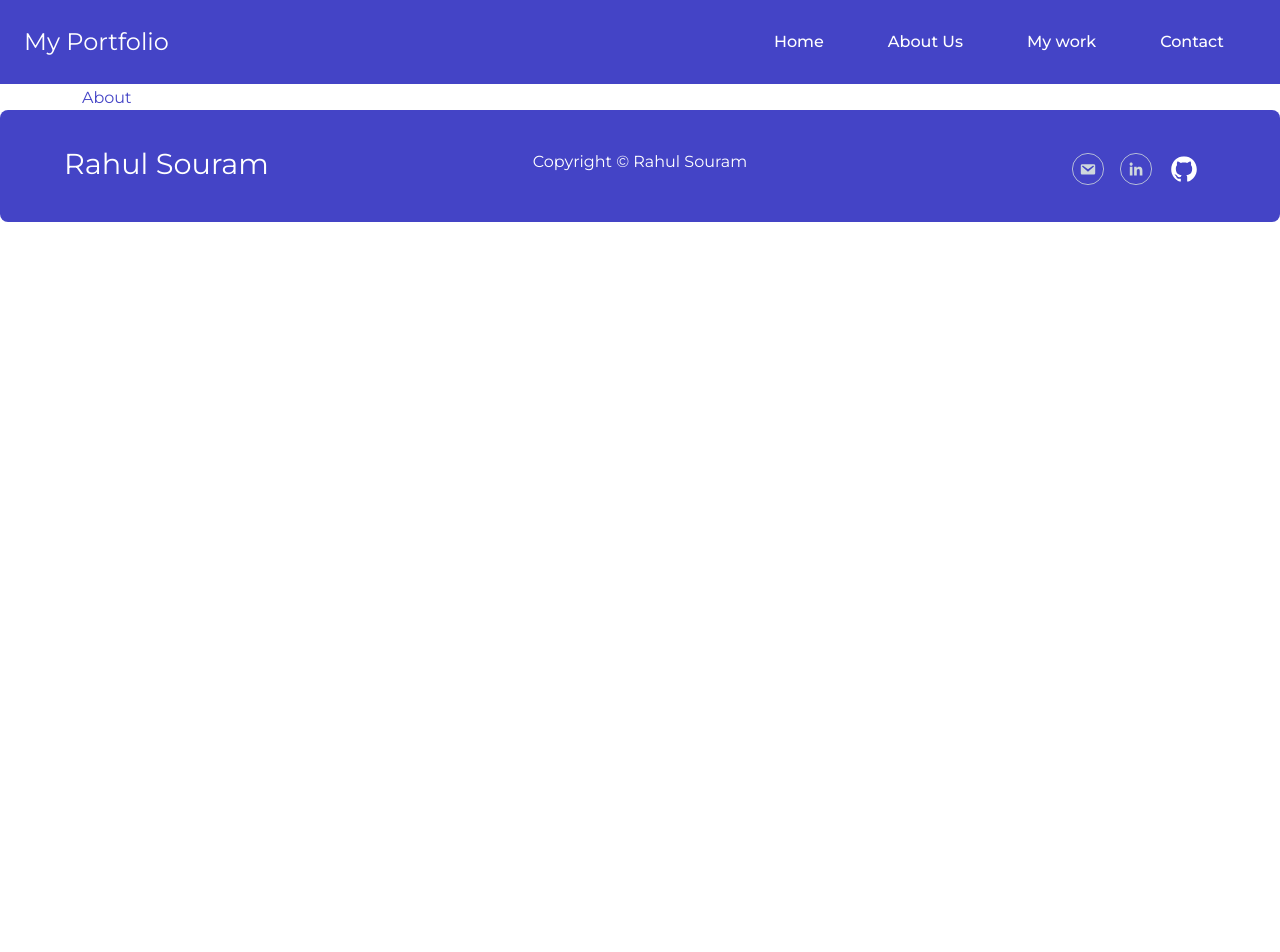
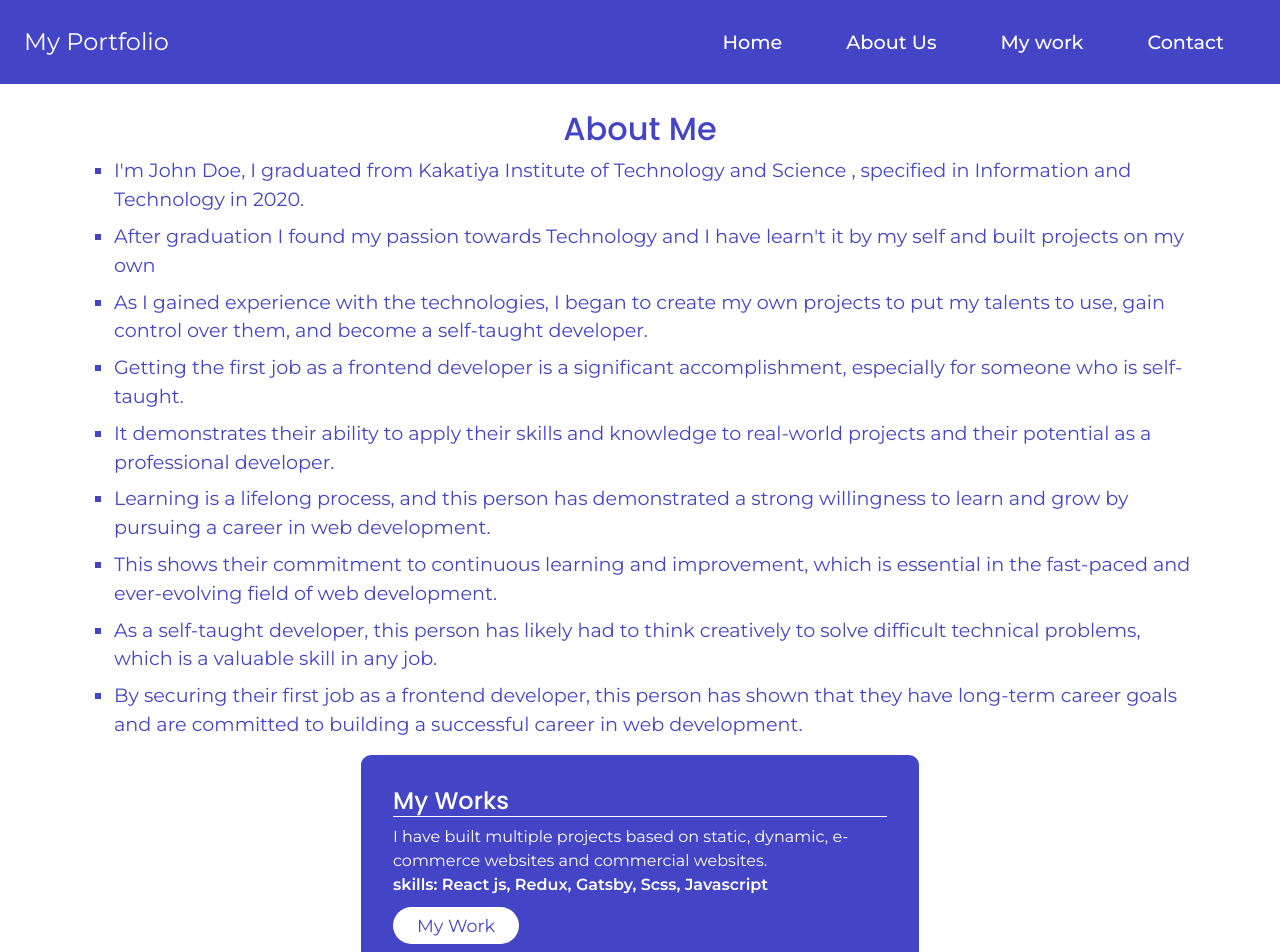
Before and after one commit to Rahul-Souram/sample-porfolio, a React (Create React App) app: page /about in a window 1280 px wide. Shown: the top 952 px of the page. Before the commit the page ends 800 px from the top, so only its background shows below. Built offline with nearby package versions, Linux system fonts and the light colour scheme.

Commit message:
website layout completed

```diff
--- a/src/components/Footer/Footer.jsx
+++ b/src/components/Footer/Footer.jsx
@@ -16,7 +16,7 @@ const Footer = () => {
     <div className="footer-container">
       <div className="footer-logo-container">
         <Link to="/" className="footer-logo">
-          Rahul Souram
+          My Portfolio
         </Link>
         <div className="footer-links-container">
           {footerLinks.map((item) => {
@@ -32,7 +32,7 @@ const Footer = () => {
           })}
         </div>
       </div>
-      <div className="footer-copy">Copyright &copy; Rahul Souram</div>
+      <div className="footer-copy">Copyright &copy; John Doe</div>
     </div>
   );
 };
--- a/src/pages/Home.js
+++ b/src/pages/Home.js
@@ -15,7 +15,7 @@ const Home = () => {
         <div className=" intro-card">
           <h2>About Me</h2>
           <ul className="text-start">
-            <li>Rahul Souram</li>
+            <li>John Doe</li>
             <li>Self Taught Developer</li>
             <li>2.5 Experience in React JS Developer role</li>
             <li>Hyderabad</li>
--- a/src/pages/about.js
+++ b/src/pages/about.js
@@ -1,7 +1,35 @@
 import React from "react";
+import { bio } from "../static/data";
+import { Link } from "react-router-dom";
 
 const About = () => {
-  return <div className="container">About</div>;
+  return (
+    <div className="container">
+      <div className="my-4">
+        <h2 className="text-center">About Me</h2>
+        <ul className="about-bio-container">
+          {bio.map((item) => {
+            return <li>{item}</li>;
+          })}
+        </ul>
+        <div className=" intro-card">
+          <h2>My Works</h2>
+          <div>
+            <div>
+              I have built multiple projects based on static, dynamic,
+              e-commerce websites and commercial websites.
+            </div>
+            <p className="fw-bold">
+              skills: React js, Redux, Gatsby, Scss, Javascript
+            </p>
+          </div>
+          <Link className="site-btn" to="/my-work">
+            my work
+          </Link>
+        </div>
+      </div>
+    </div>
+  );
 };
 
 export default About;
--- a/src/pages/work.js
+++ b/src/pages/work.js
@@ -1,7 +1,62 @@
 import React from "react";
+import { workBio } from "../static/data";
+import { truncate } from "../utils";
 
 const Work = () => {
-  return <div className="container">Work</div>;
+  const workData = [
+    {
+      title: "Project 1",
+      description:
+        "Lorem ipsum dolor sit amet, consectetur adipiscing elit, sed do eiusmod tempor incididunt ut labore et dolore magna aliqua. Ut enim ad minim veniam, quis nostrud exercitation ullamco laboris nisi ut aliquip ex ea commodo consequat.",
+      img: "https://news.blr.com/app/uploads/sites/3/2019/10/Team-project.jpg",
+    },
+    {
+      title: "Project 2",
+      description:
+        "Lorem ipsum dolor sit amet, consectetur adipiscing elit, sed do eiusmod tempor incididunt ut labore et dolore magna aliqua. Ut enim ad minim veniam, quis nostrud exercitation ullamco laboris nisi ut aliquip ex ea commodo consequat.",
+      img: "https://builtin.com/cdn-cgi/image/f=auto,quality=80,width=752,height=435/https://builtin.com/sites/www.builtin.com/files/styles/byline_image/public/2022-11/data-science-projects.jpg",
+    },
+    {
+      title: "Project 3",
+      description:
+        "Lorem ipsum dolor sit amet, consectetur adipiscing elit, sed do eiusmod tempor incididunt ut labore et dolore magna aliqua. Ut enim ad minim veniam, quis nostrud exercitation ullamco laboris nisi ut aliquip ex ea commodo consequat.",
+      img: "https://builtin.com/cdn-cgi/image/f=auto,quality=80,width=752,height=435/https://builtin.com/sites/www.builtin.com/files/styles/byline_image/public/2022-11/data-science-projects.jpg",
+    },
+    {
+      title: "Project 4",
+      description:
+        "Lorem ipsum dolor sit amet, consectetur adipiscing elit, sed do eiusmod tempor incididunt ut labore et dolore magna aliqua. Ut enim ad minim veniam, quis nostrud exercitation ullamco laboris nisi ut aliquip ex ea commodo consequat.",
+      img: "https://news.blr.com/app/uploads/sites/3/2019/10/Team-project.jpg",
+    },
+  ];
+  return (
+    <div className="container">
+      <div className="my-4">
+        <h2 className="text-center">My Work</h2>
+        <ul className="about-bio-container">
+          {workBio.map((item) => {
+            return <li>{item}</li>;
+          })}
+        </ul>
+        <div className="work-container">
+          {workData.map((item) => {
+            const { title, description, img } = item;
+            return (
+              <div className="work-container-item">
+                <div className="work-container-item-details">
+                  <h4>{title}</h4>
+                  <div>{truncate(description, 200)}</div>
+                </div>
+                <div className="work-container-item-image">
+                  <img src={img} alt={title} />
+                </div>
+              </div>
+            );
+          })}
+        </div>
+      </div>
+    </div>
+  );
 };
 
 export default Work;
--- a/src/static/data.js
+++ b/src/static/data.js
@@ -4,3 +4,28 @@ export const menuItems = [
   { title: "My work", link: "/my-work" },
   { title: "Contact", link: "/contact" },
 ];
+
+export const workBio = [
+  `I am John Doe, a passionate self-taught Front-End Developer with 2.5 years of experience.`,
+  `My enthusiasm of solving problems and commitment to providing the greatest user experience motivate me to keep up with the most recent developments in the market.`,
+  `I am a quick learner who loves to keep up with the latest industry trends and technologies.`,
+  `As a Team Leader, I've led the team in front end (React JS) and backend (Python) for APIs development and successfully completed the project in a reasonable amount of time.`,
+  `	Working as a team player comes naturally to me, and I believe in creating an environment of open communication and mutual respect.`,
+  `	Supervising client websites, making sure they are mobile and desktop-friendly, and creating features to improve user experience are among my areas of expertise. `,
+  `	Additionally, I contributed to decisions to improve the structure and organization of websites, assisted with internal operations, and managed front-end and basic backend tasks.`,
+  `	 Capable of managing several tasks and projects at once, setting priorities, and adjusting to changing requirements.`,
+  `	I am certain that I can create user interfaces that are both elegant and efficient, exceeding expectations and providing an outstanding user experience, given my skills and experience. `,
+  `I am eager to apply my proven track record of success to new front-end development challenges and opportunities.`,
+];
+
+export const bio = [
+  `I'm John Doe, I graduated from Kakatiya Institute of Technology and Science , specified in Information and Technology in 2020.`,
+  `After graduation I found my passion towards Technology and I have learn't it by my self and built projects on my own`,
+  `As I gained experience with the technologies, I began to create my own projects to put my talents to use, gain control over them, and become a self-taught developer.`,
+  `Getting the first job as a frontend developer is a significant accomplishment, especially for someone who is self-taught.`,
+  `It demonstrates their ability to apply their skills and knowledge to real-world projects and their potential as a professional developer.`,
+  `Learning is a lifelong process, and this person has demonstrated a strong willingness to learn and grow by pursuing a career in web development.`,
+  `This shows their commitment to continuous learning and improvement, which is essential in the fast-paced and ever-evolving field of web development.`,
+  `As a self-taught developer, this person has likely had to think creatively to solve difficult technical problems, which is a valuable skill in any job.`,
+  `By securing their first job as a frontend developer, this person has shown that they have long-term career goals and are committed to building a successful career in web development.`,
+];
--- a/src/styles/_common.scss
+++ b/src/styles/_common.scss
@@ -6,8 +6,11 @@
     box-shadow: 0 5px 15px 1px $theme-blue;
     padding: 2rem;
     background: $white;
+    width: 80%;
+    margin: 0 auto;
     &:hover {
-      transition: 0.5s;
+      transition: 0.8s;
+      transform: scale(1.1);
       box-shadow: 0 5px 15px 5px $theme-blue;
     }
     @media (min-width: 768px) {
@@ -66,12 +69,13 @@
   padding: 2rem;
   border-radius: 10px;
   color: $white;
-  width: 100%;
+  width: 90%;
   @media (min-width: 768px) {
     width: 50%;
   }
   &:hover {
-    transition: 1s;
+    transition: 0.8s;
+    transform: scale(1.1);
     background: $white;
     color: $theme-blue;
     border: 1px solid $theme-blue;
@@ -107,31 +111,60 @@
   }
 }
 
-//pattern
-// body {
-//   width: 100%;
-//   height: 100%;
-//   --s: 82px;
-//   --c1: #b2b2b2;
-//   --c2: #ffffff;
-//   --c3: #d9d9d9;
+//about
+.about-bio-container {
+  list-style: square;
+  li {
+    margin-bottom: 0.5rem;
+    @media (min-width: 768px) {
+      font-size: 1.2rem;
+    }
+  }
+}
 
-//   --_g: var(--c3) 0 120deg, #0000 0;
-//   background: conic-gradient(from -60deg at 50% calc(100% / 3), var(--_g)),
-//     conic-gradient(from 120deg at 50% calc(200% / 3), var(--_g)),
-//     conic-gradient(
-//       from 60deg at calc(200% / 3),
-//       var(--c3) 60deg,
-//       var(--c2) 0 120deg,
-//       #0000 0
-//     ),
-//     conic-gradient(from 180deg at calc(100% / 3), var(--c1) 60deg, var(--_g)),
-//     linear-gradient(
-//       90deg,
-//       var(--c1) calc(100% / 6),
-//       var(--c2) 0 50%,
-//       var(--c1) 0 calc(500% / 6),
-//       var(--c2) 0
-//     );
-//   background-size: calc(1.732 * var(--s)) var(--s);
-// }
+//work
+.work {
+  &-container {
+    display: flex;
+    flex-direction: column;
+    @media (min-width: 768px) {
+      flex-direction: row;
+      flex-wrap: wrap;
+    }
+    &-item {
+      margin: 1rem auto;
+      display: flex;
+      align-items: center;
+      border-radius: 8px;
+      border: 1px solid $theme-blue;
+      width: 90%;
+      &:hover {
+        transition: 0.8s;
+        transform: scale(1.1);
+      }
+      padding: 1rem;
+      &:nth-child(2n) {
+        flex-direction: row-reverse;
+      }
+      &-image {
+        width: 100%;
+        margin: 1rem 0;
+        @media (min-width: 768px) {
+          width: 48%;
+        }
+        img {
+          width: 100%;
+        }
+      }
+      &-details {
+        text-align: center;
+        width: 100%;
+        font-size: 15px;
+        @media (min-width: 768px) {
+          width: 48%;
+          font-size: 1rem;
+        }
+      }
+    }
+  }
+}
--- a/src/styles/_header.scss
+++ b/src/styles/_header.scss
@@ -29,7 +29,7 @@
       color: $white;
       font-weight: 500;
       position: relative;
-      font-size: 1rem;
+      font-size: 1.2rem;
       text-decoration: none;
       &::after {
         content: "";
```
